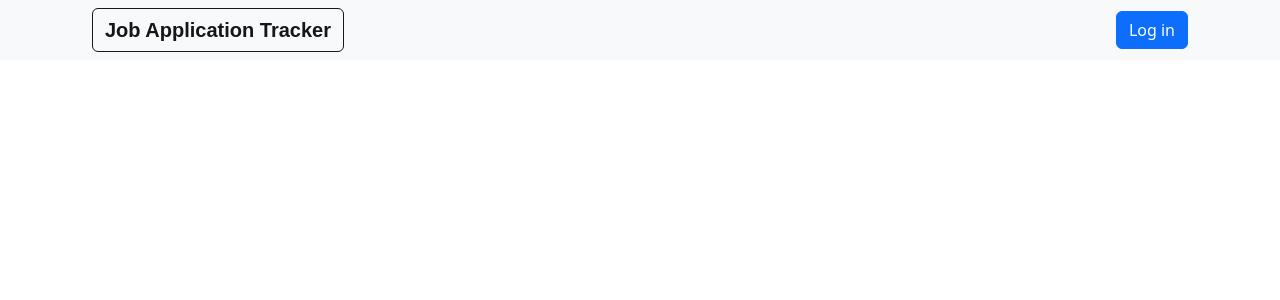
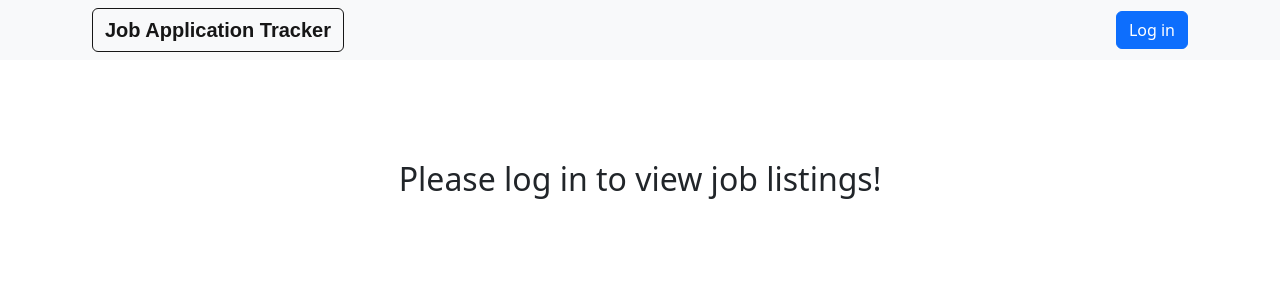
Before and after one commit to cleecoloma/job-application-tracker, a React (Vite) app: page / in a window 1280 px wide. Shown: the top 300 px of the page. Built offline with nearby package versions, Linux system fonts and the light colour scheme; no server answers; a web font is replaced by a local one.

Commit message:
updated login message and removed commented codes

```diff
--- a/src/App.css
+++ /dev/null
@@ -1,3 +0,0 @@
-/* * {
-  color: rgb(33, 33, 33);
-} */
--- a/src/App.jsx
+++ b/src/App.jsx
@@ -1,4 +1,3 @@
-import './App.css';
 import 'bootstrap/dist/css/bootstrap.min.css';
 import Header from './components/Header';
 import React from 'react';
@@ -74,7 +73,16 @@ class App extends React.Component {
                     )}
                   </>
                 ) : (
-                  <h2 style={{ display: 'flex', justifyContent: 'center' }}>
+                  <h2
+                    style={{
+                      display: 'flex',
+                      justifyContent: 'center',
+                      marginTop: '10rem',
+                      flexWrap: 'wrap',
+                      padding: '0 2rem,',
+                      textAlign: 'center',
+                    }}
+                  >
                     Please log in to view job listings!
                   </h2>
                 )
--- a/src/main.jsx
+++ b/src/main.jsx
@@ -1,7 +1,6 @@
 import React from 'react';
 import ReactDOM from 'react-dom/client';
 import App from './App.jsx';
-// import './index.css'
 import { Auth0Provider } from '@auth0/auth0-react';
 
 let AUTH_DOMAIN = import.meta.env.VITE_AUTH_DOMAIN;
--- a/src/styles/Header.css
+++ b/src/styles/Header.css
@@ -24,6 +24,11 @@
   width: 80%;
 }
 
+.custom-dropdown {
+  padding: 0;
+  margin: 0;
+}
+
 .header-button:hover {
   background-color: lightblue;
 }
--- a/src/styles/Listings.css
+++ b/src/styles/Listings.css
@@ -15,7 +15,6 @@
 select {
   width: 100%;
   height: 3rem;
-  /* text-align: center; */
   display: flex;
   justify-content: center;
   align-items: center;
```
Also changed, not shown: src/components/Listings.jsx (+0 -10 lines), src/index.css (deleted, +0 -69 lines), src/modules/config.jsx (deleted, +0 -12 lines).
